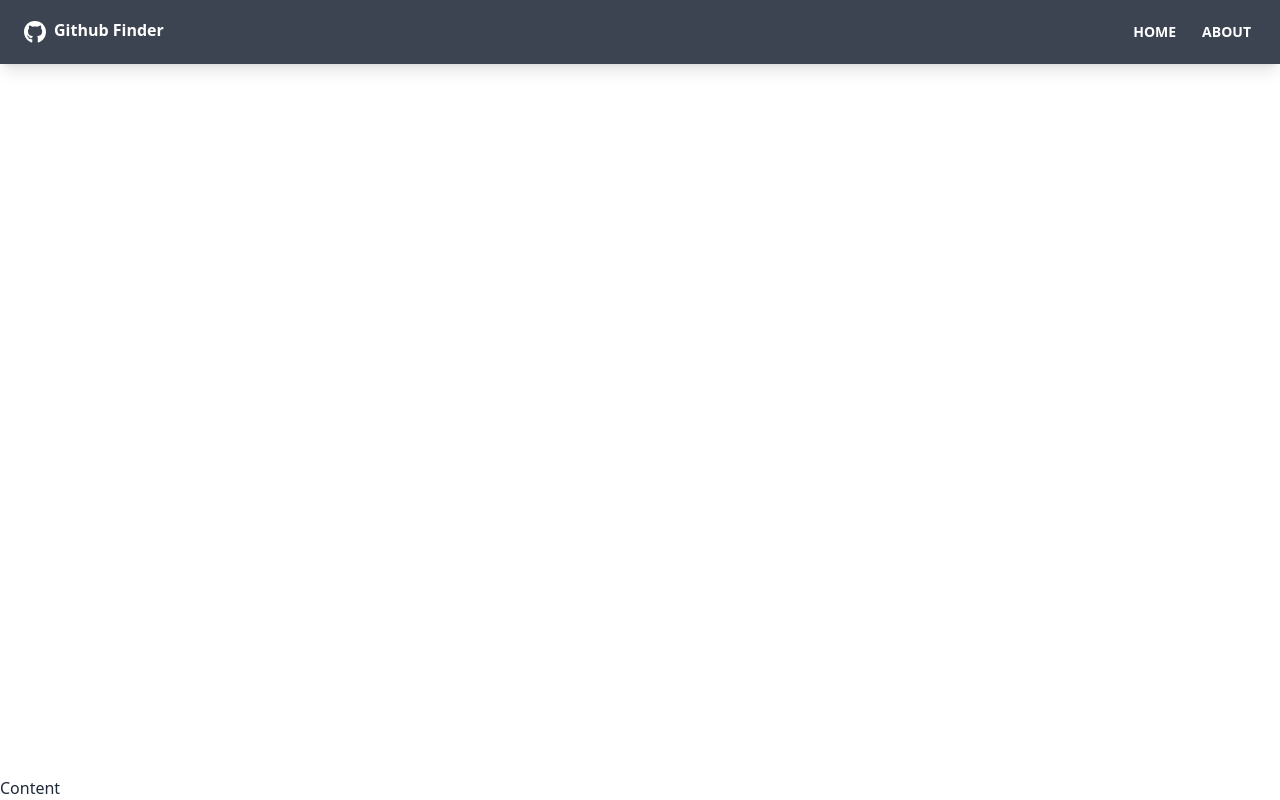
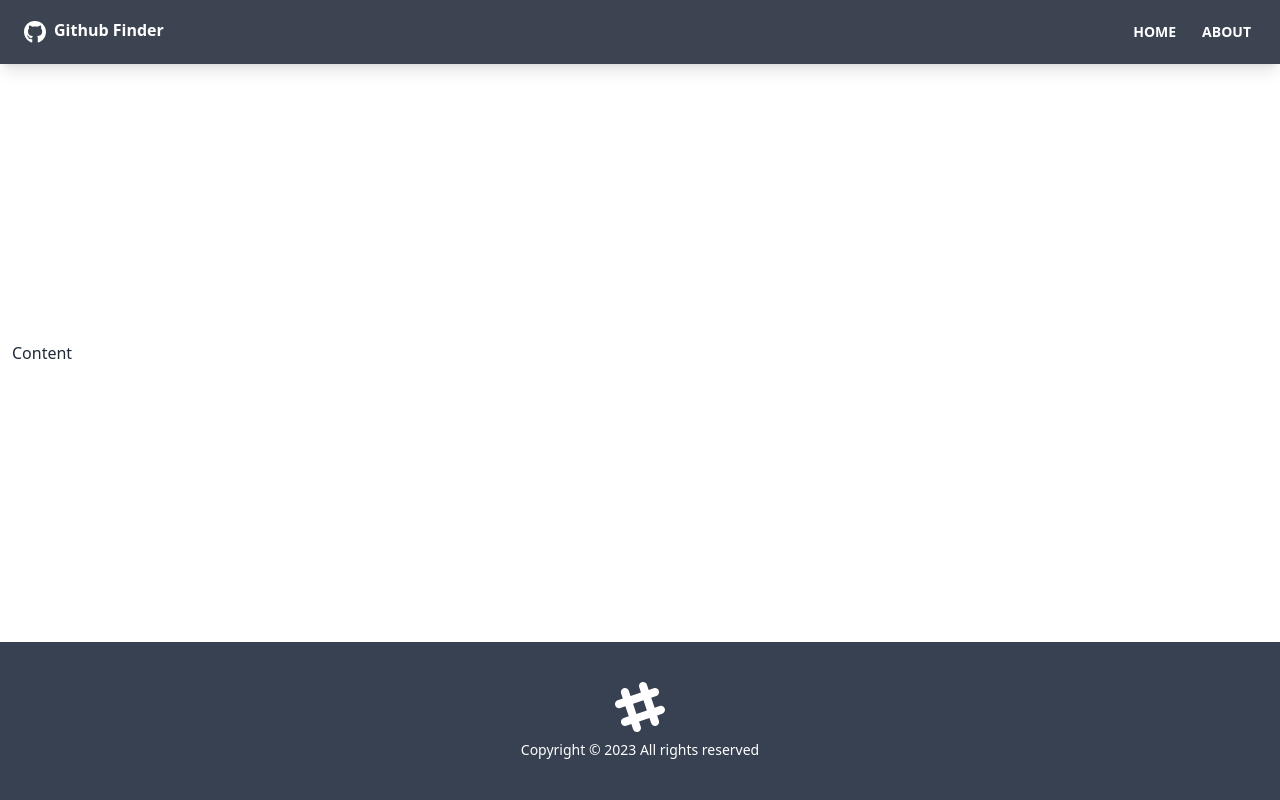
Before and after one commit to Michael-Wilburn/github-finder, a React (Create React App) app: page / in a window 1280 px wide. Built offline with nearby package versions, Linux system fonts and the light colour scheme; the HTML template or start-up script is replaced by a standard one.

Commit message:
Footer created and placed in App.js

```diff
--- a/src/App.js
+++ b/src/App.js
@@ -1,12 +1,14 @@
 import { BrowserRouter as Router, Route } from 'react-router-dom';
 import Navbar from './components/layout/Navbar';
+import Footer from './components/layout/Footer';
 
 function App() {
   return (
     <Router>
       <div className="flex flex-col justify-between h-screen">
         <Navbar />
-        <main>Content</main>
+        <main className="container mx-auto px-3 pb-12">Content</main>
+        <Footer />
       </div>
     </Router>
   );
--- /dev/null
+++ b/src/components/layout/Footer.jsx
@@ -0,0 +1,24 @@
+function Footer() {
+    const footerYear = new Date().getFullYear()
+
+    return (
+      <footer className='footer p-10 bg-gray-700 text-primary-content footer-center'>
+        <div>
+          <svg
+            width='50'
+            height='50'
+            viewBox='0 0 24 24'
+            xmlns='http://www.w3.org/2000/svg'
+            fillRule='evenodd'
+            clipRule='evenodd'
+            className='inline-block fill-current'
+          >
+            <path d='M22.672 15.226l-2.432.811.841 2.515c.33 1.019-.209 2.127-1.23 2.456-1.15.325-2.148-.321-2.463-1.226l-.84-2.518-5.013 1.677.84 2.517c.391 1.203-.434 2.542-1.831 2.542-.88 0-1.601-.564-1.86-1.314l-.842-2.516-2.431.809c-1.135.328-2.145-.317-2.463-1.229-.329-1.018.211-2.127 1.231-2.456l2.432-.809-1.621-4.823-2.432.808c-1.355.384-2.558-.59-2.558-1.839 0-.817.509-1.582 1.327-1.846l2.433-.809-.842-2.515c-.33-1.02.211-2.129 1.232-2.458 1.02-.329 2.13.209 2.461 1.229l.842 2.515 5.011-1.677-.839-2.517c-.403-1.238.484-2.553 1.843-2.553.819 0 1.585.509 1.85 1.326l.841 2.517 2.431-.81c1.02-.33 2.131.211 2.461 1.229.332 1.018-.21 2.126-1.23 2.456l-2.433.809 1.622 4.823 2.433-.809c1.242-.401 2.557.484 2.557 1.838 0 .819-.51 1.583-1.328 1.847m-8.992-6.428l-5.01 1.675 1.619 4.828 5.011-1.674-1.62-4.829z'></path>
+          </svg>
+          <p>Copyright &copy; {footerYear} All rights reserved</p>
+        </div>
+      </footer>
+    )
+  }
+
+  export default Footer
```
